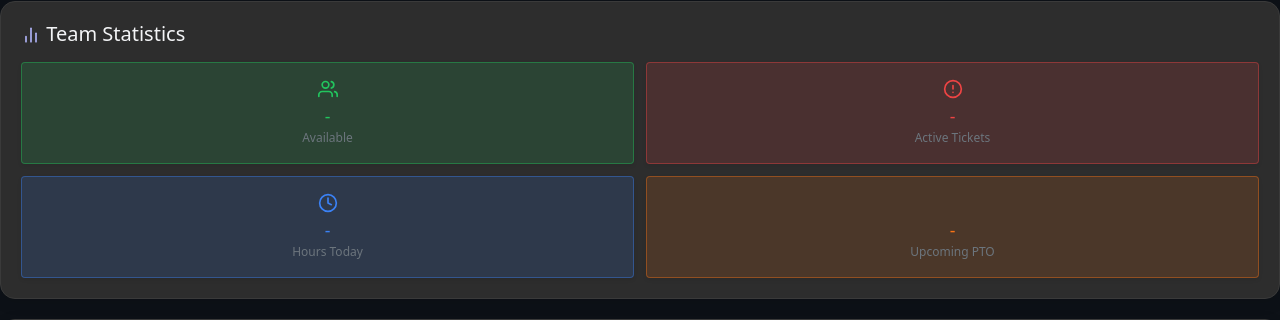
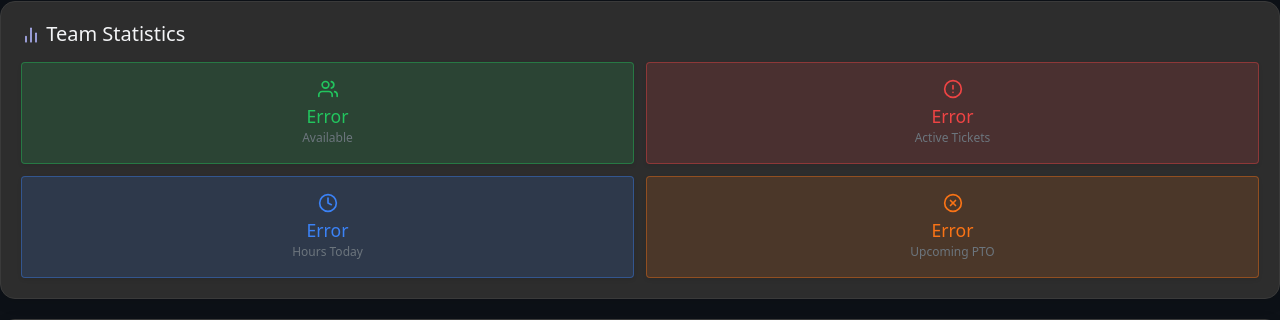
Before and after one commit to tbnobed/engsched, a Python web app: template templates/mobile/dashboard.html in a window 1280 px wide. Shown: the part 137-457 px from the top of the page. Run offline with Jinja, Linux system fonts and the light colour scheme; the template is opened without the code that fills it: most values are stand-ins (such as "Sample title", 1, 10 or a date in 2020); grey boxes marked "Sample" are stand-in pictures; some libraries are stand-ins or nearby versions.

Commit message:
Improve team statistics loading and correct minor icon issues
Fixes team statistics loading errors and replaces invalid calendar icons with valid x-circle icons.

Replit-Commit-Author: Agent
Replit-Commit-Session-Id: 3217d337-dd10-4fb0-814a-a2494157ce20
Replit-Commit-Checkpoint-Type: full_checkpoint
Replit-Commit-Screenshot-Url: https://storage.googleapis.com/screenshot-production-us-central1/cca3b107-e330-40ad-90d0-df6a72e770f7/3217d337-dd10-4fb0-814a-a2494157ce20/p9cQcHo

```diff
--- a/templates/dashboard.html
+++ b/templates/dashboard.html
@@ -625,7 +625,7 @@ function loadStudioBookings() {
             } else if (data.success && (!data.bookings || data.bookings.length === 0)) {
                 container.innerHTML = `
                     <div class="text-center text-muted py-4">
-                        <i data-feather="calendar-x" class="mb-2" style="width: 48px; height: 48px;"></i>
+                        <i data-feather="x-circle" class="mb-2" style="width: 48px; height: 48px;"></i>
                         <p>No studio bookings for today</p>
                     </div>
                 `;
--- a/templates/mobile/dashboard.html
+++ b/templates/mobile/dashboard.html
@@ -49,7 +49,7 @@
         <!-- Upcoming Time Off -->
         <div class="d-flex flex-column align-items-center p-3 rounded text-center shadow-sm"
              style="{% if current_user.is_authenticated and current_user.theme_preference == 'light' %}background: rgba(249, 115, 22, 0.1); border: 1px solid rgba(249, 115, 22, 0.3);{% else %}background: rgba(249, 115, 22, 0.15); border: 1px solid rgba(249, 115, 22, 0.4);{% endif %} min-height: 80px;">
-            <i data-feather="calendar-x" style="width: 20px; height: 20px; color: #f97316; margin-bottom: 4px;"></i>
+            <i data-feather="x-circle" style="width: 20px; height: 20px; color: #f97316; margin-bottom: 4px;"></i>
             <div class="fw-semibold" style="font-size: 1.1rem; color: #f97316;" id="upcoming-pto">-</div>
             <small class="text-muted" style="font-size: 0.75rem;">Upcoming PTO</small>
         </div>
@@ -192,9 +192,23 @@ document.body.classList.add('page-dashboard');
 
 // Function to load team statistics
 function loadTeamStats() {
-    fetch('/api/team-stats')
-        .then(response => response.json())
+    console.log('Loading team statistics...');
+    fetch('/api/team-stats', {
+        method: 'GET',
+        credentials: 'same-origin',
+        headers: {
+            'Content-Type': 'application/json'
+        }
+    })
+        .then(response => {
+            console.log('Team stats response status:', response.status);
+            if (!response.ok) {
+                throw new Error(`HTTP ${response.status}: ${response.statusText}`);
+            }
+            return response.json();
+        })
         .then(data => {
+            console.log('Team stats data received:', data);
             if (data.success) {
                 const stats = data.stats;
 
@@ -213,15 +227,26 @@ function loadTeamStats() {
 
                 console.log('Mobile team stats refreshed successfully');
             } else {
-                console.error('Failed to load team stats:', data.error);
+                console.error('Failed to load team stats:', data.error || 'Unknown error');
+                // Set error indicators
+                document.getElementById('team-availability').textContent = 'Error';
+                document.getElementById('active-tickets').textContent = 'Error';
+                document.getElementById('schedule-hours').textContent = 'Error';
+                document.getElementById('upcoming-pto').textContent = 'Error';
             }
         })
         .catch(error => {
             console.error('Error fetching mobile team stats:', error);
+            // Set error indicators
+            document.getElementById('team-availability').textContent = 'Error';
+            document.getElementById('active-tickets').textContent = 'Error';
+            document.getElementById('schedule-hours').textContent = 'Error';
+            document.getElementById('upcoming-pto').textContent = 'Error';
         });
 }
 
-// Load data on page load
+// Load data when page loads
+document.addEventListener('DOMContentLoaded', function() {
     loadActiveUsers();
     loadUpcomingTimeOff();
     loadTeamStats();
@@ -232,6 +257,7 @@ setInterval(function() {
         loadUpcomingTimeOff();
         loadTeamStats();
     }, 120000);
+});
 </script>
 
 
@@ -353,15 +379,7 @@ function loadUpcomingTimeOff() {
         });
 }
 
-// Load data when page loads
-document.addEventListener('DOMContentLoaded', function() {
-    loadActiveUsers();
-    loadUpcomingTimeOff();
-
-    // Auto-refresh every 60 seconds
-    setInterval(loadActiveUsers, 60000);
-    setInterval(loadUpcomingTimeOff, 60000);
-});
+// This section is now handled above in the combined DOMContentLoaded event
 </script>
 
 {% endblock %}
```
Also changed, not shown: replit.md (+24 -0 lines). Lines whose indentation alone changed are shown as unchanged.
